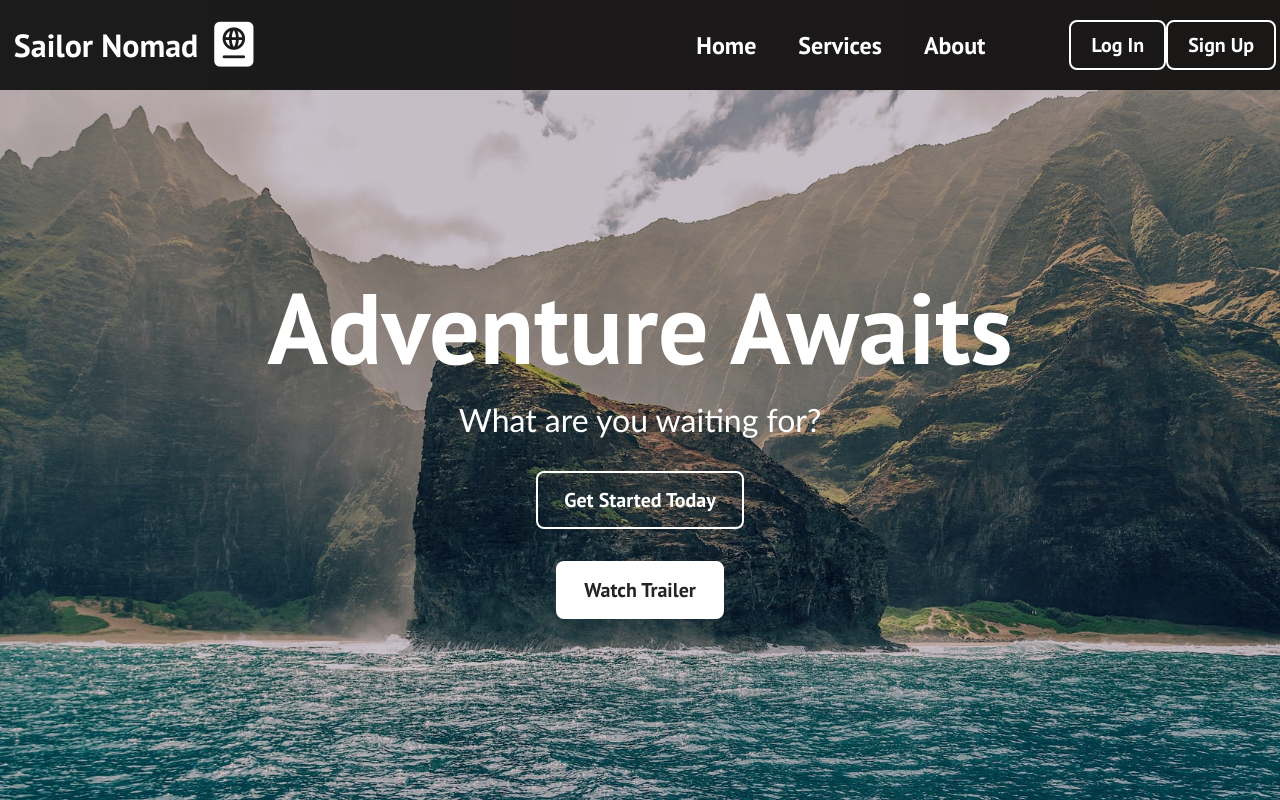
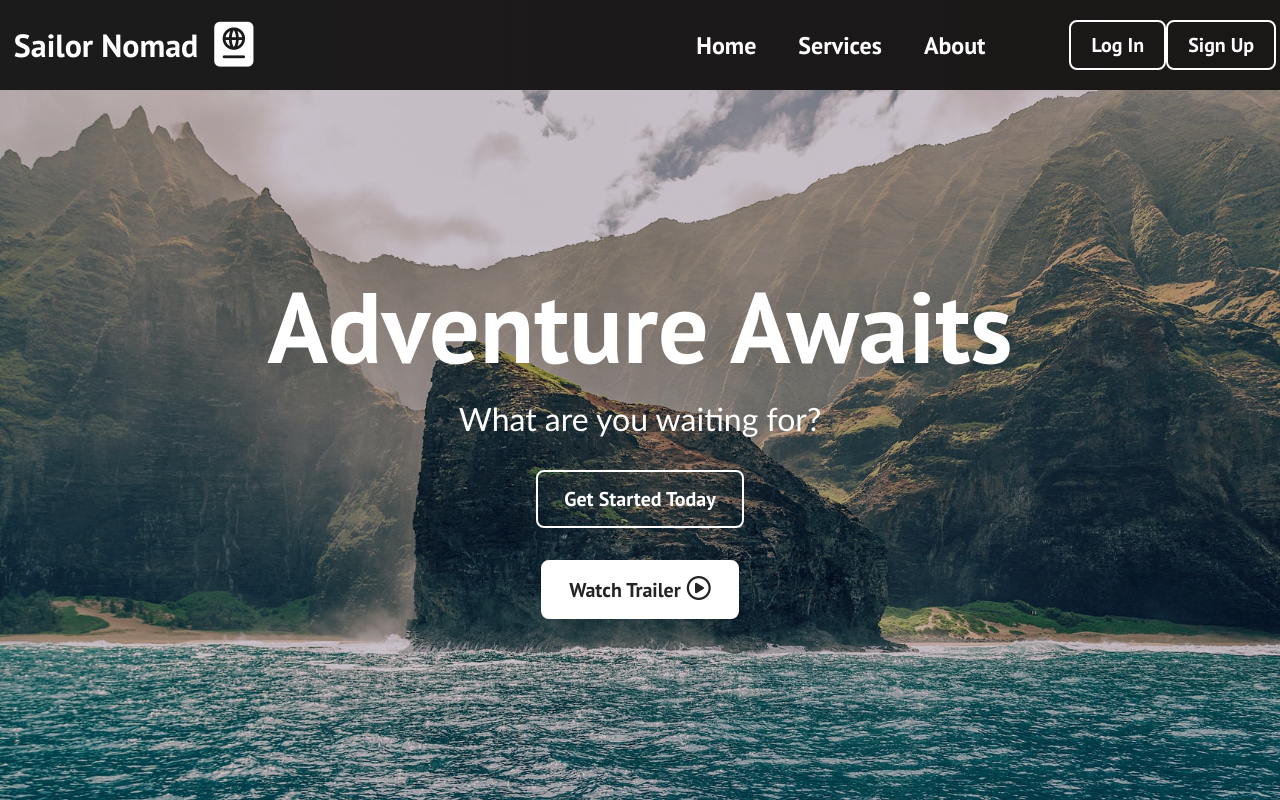
Before and after one commit to aldogutierrez/sailor_nomad, a React (Create React App) app in the folder sailor/: page / in a window 1280 px wide. Shown: the top 800 px of the page. Built offline with nearby package versions, Linux system fonts and the light colour scheme.

Commit message:
Fixed paths, and icons

```diff
--- a/sailor/src/App.css
+++ b/sailor/src/App.css
@@ -8,6 +8,7 @@
 .home,
 .services,
 .about,
+.login,
 .sign-up {
 	display: flex;
 	height: 90vh;
@@ -43,11 +44,11 @@
 	font-size: 100px;
 }
 
-/* .login {
+.login {
 	background-image: url("https://www.everysteph.com/wp-content/uploads/2019/08/things-to-do-in-cancun-featured-2-1-1920x1000.jpg");
 	background-position: center;
-	background-size: fill;
+	background-size: cover;
 	background-repeat: no-repeat;
 	color: #ffffff;
 	font-size: 100px;
-} */
+}
--- a/sailor/src/component/layout/Button.js
+++ b/sailor/src/component/layout/Button.js
@@ -13,7 +13,7 @@ export const Button = ({children, type, onClick, buttonStyle, buttonSize, path})
     const checkButtonSize = SIZES.includes(buttonSize) ? buttonSize : SIZES[0];
 
     return (
-        <Link to={path} target='_blank' className='btn-mobile'>
+        <Link to={path} className='btn-mobile'>
             <button className={`btn ${checkButtonStyle} ${checkButtonSize}`} onClick={onClick} type={type} path={path}>
                 {children}
             </button>
--- a/sailor/src/component/layout/Cards.js
+++ b/sailor/src/component/layout/Cards.js
@@ -14,7 +14,7 @@ function Cards() {
 								src="http://www.backpaco.com/wp-content/uploads/2015/04/yosemite-waterfall.jpg"
 								text="Explore the Hidden Waterfalls Inside Yosemite Valley"
 								label="Adventure"
-								path="/"
+								path="/login"
 							/>
 							<CardItem
 								src="https://images.r.cruisecritic.com/editors-picks/2017/US_Best-Luxury-Ship-Refurbishment.jpg"
--- a/sailor/src/component/layout/WelcomeSection.css
+++ b/sailor/src/component/layout/WelcomeSection.css
@@ -31,6 +31,11 @@
     margin: 6x;
 }
 
+.fa-play-circle {
+    margin-left: 1px;
+	font-size: 1.5rem;
+}
+
 @media screen and (max-witdh: 960px) {
     .hero-container > h1 {
         color: #ffffff;
--- a/sailor/src/component/layout/WelcomeSection.js
+++ b/sailor/src/component/layout/WelcomeSection.js
@@ -17,8 +17,8 @@ function WelcomeSection() {
                 </Button>
             </div>
             <div className='hero-btns'>
-                <Button path={{pathname: 'https://www.youtube.com/watch?v=zJCrrTk-dLQ'}} target='_blank' className='btns' buttonStyle='btn--primary' buttonSize='btn--large'>
-                    Watch Trailer
+                <Button path={{pathname: 'https://www.youtube.com/watch?v=zJCrrTk-dLQ'}} className='btns' buttonStyle='btn--primary' buttonSize='btn--large'>
+                    Watch Trailer <i className='far fa-play-circle' />
                 </Button>
             </div>
         </div>
--- a/sailor/src/component/pages/About.js
+++ b/sailor/src/component/pages/About.js
@@ -1,4 +1,8 @@
+// React imports
 import React from 'react'
+
+// File imports
+import '../../App.css'
 
 function About() {
     return (
--- a/sailor/src/component/pages/Login.js
+++ b/sailor/src/component/pages/Login.js
@@ -1,4 +1,8 @@
+// React imports
 import React from 'react'
+
+// File imports
+import '../../App.css'
 
 function Login() {
     return (
--- a/sailor/src/component/pages/Services.js
+++ b/sailor/src/component/pages/Services.js
@@ -1,4 +1,7 @@
+// React imports
 import React from 'react'
+
+// File imports
 import '../../App.css'
 
 function Services() {
--- a/sailor/src/component/pages/SignUp.js
+++ b/sailor/src/component/pages/SignUp.js
@@ -1,4 +1,8 @@
+// React imports
 import React from 'react'
+
+// File imports
+import '../../App.css'
 
 function SignUp() {
     return (
```
